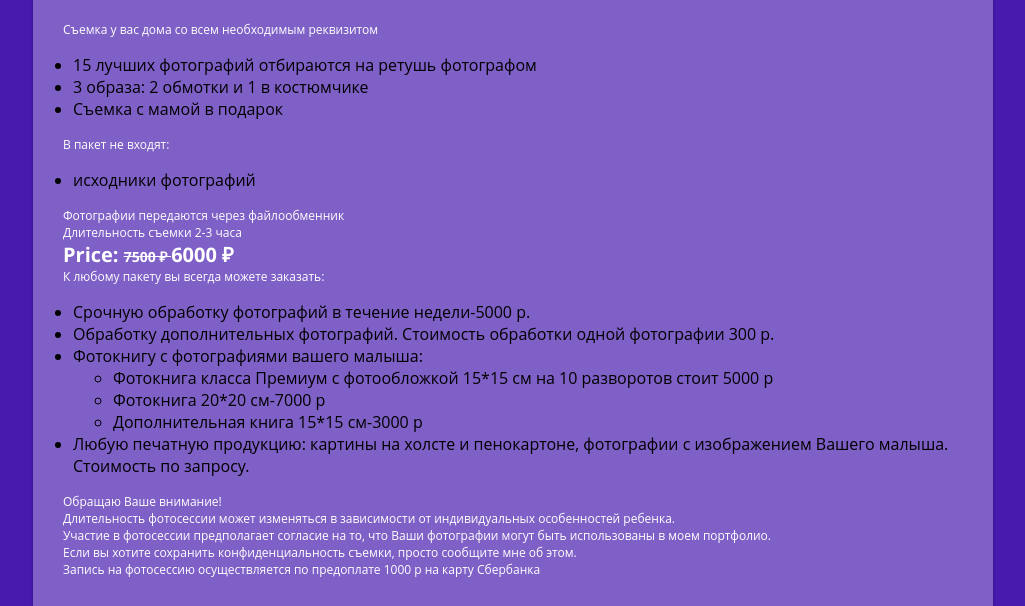
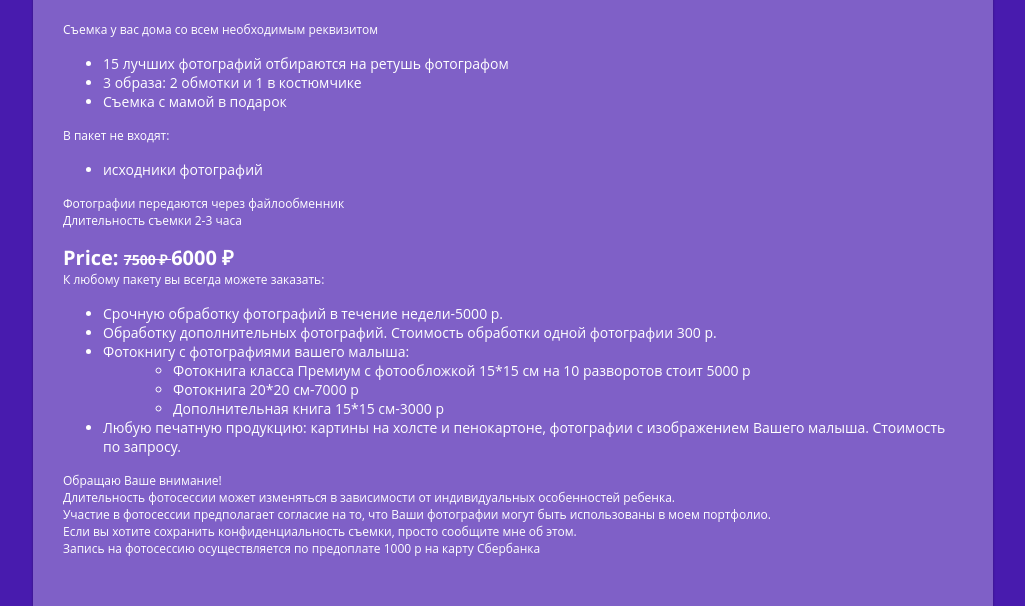
Before and after one commit to Squid90/EkaterinaPhotographer, a plain HTML site: page html/MyPhotoWedding.html in a window 1280 px wide. Shown: the part 194-800 px from the top of the page, without its empty margins (127-1152 px from the left). Drawn offline with Linux system fonts and the light colour scheme; files whose address does not match are found by name.

Commit message:
Add files via upload

```diff
--- a/css/MyPhoto.css
+++ b/css/MyPhoto.css
@@ -137,10 +137,12 @@ body {
 }
 
 .price-info {
+  margin-top: 15px;
   padding-left: 30px;
 }
 
 .price {
+
   color: #ffffff;
   font-size: 20px;
   font-family: "OpenSans", sans-serif;
@@ -151,6 +153,15 @@ body {
 .price-old {
   font-size: 14px;
   text-decoration: line-through;
+}
+
+li {
+  margin: 0 30px;
+  font-size: 14px;
+  text-align: left;
+  color: #ffffff;
+  font-family: "Open Sans", sans-serif;
+  font-weight: 400;
 }
 
 
```
